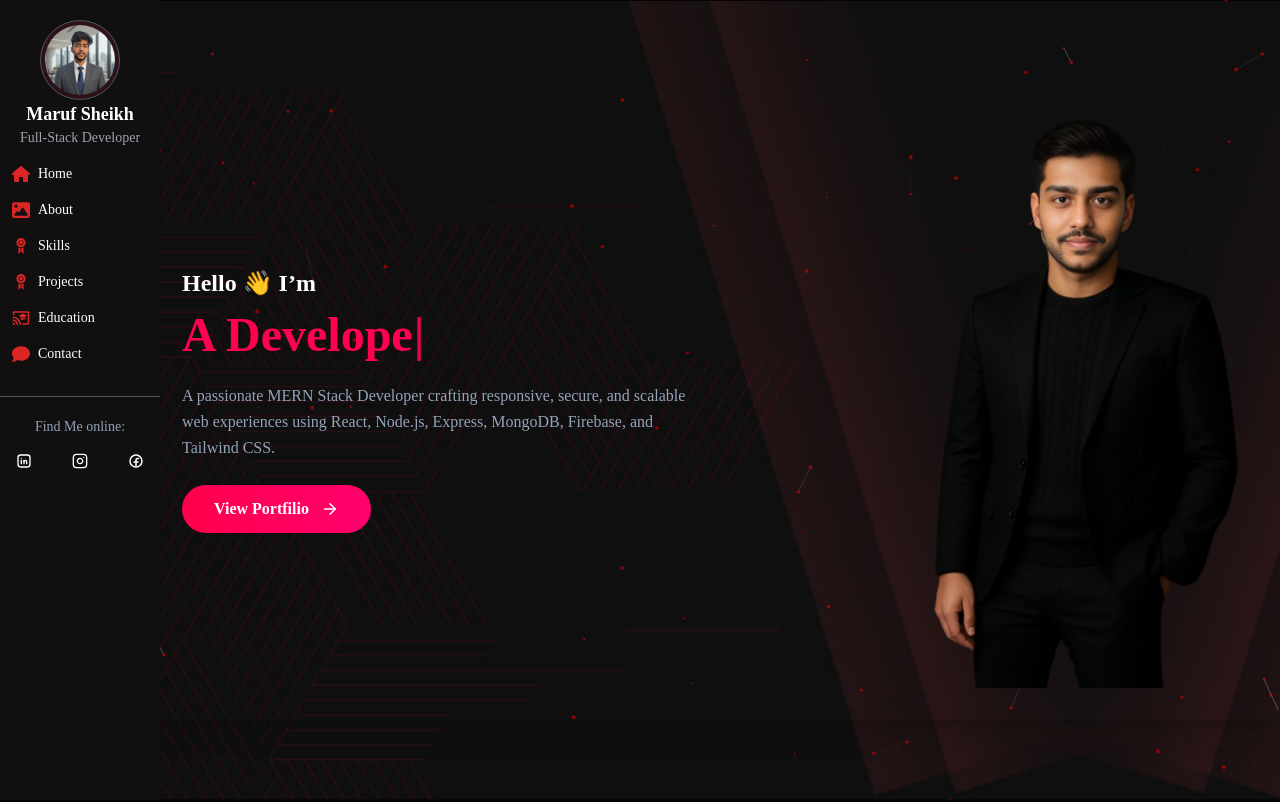
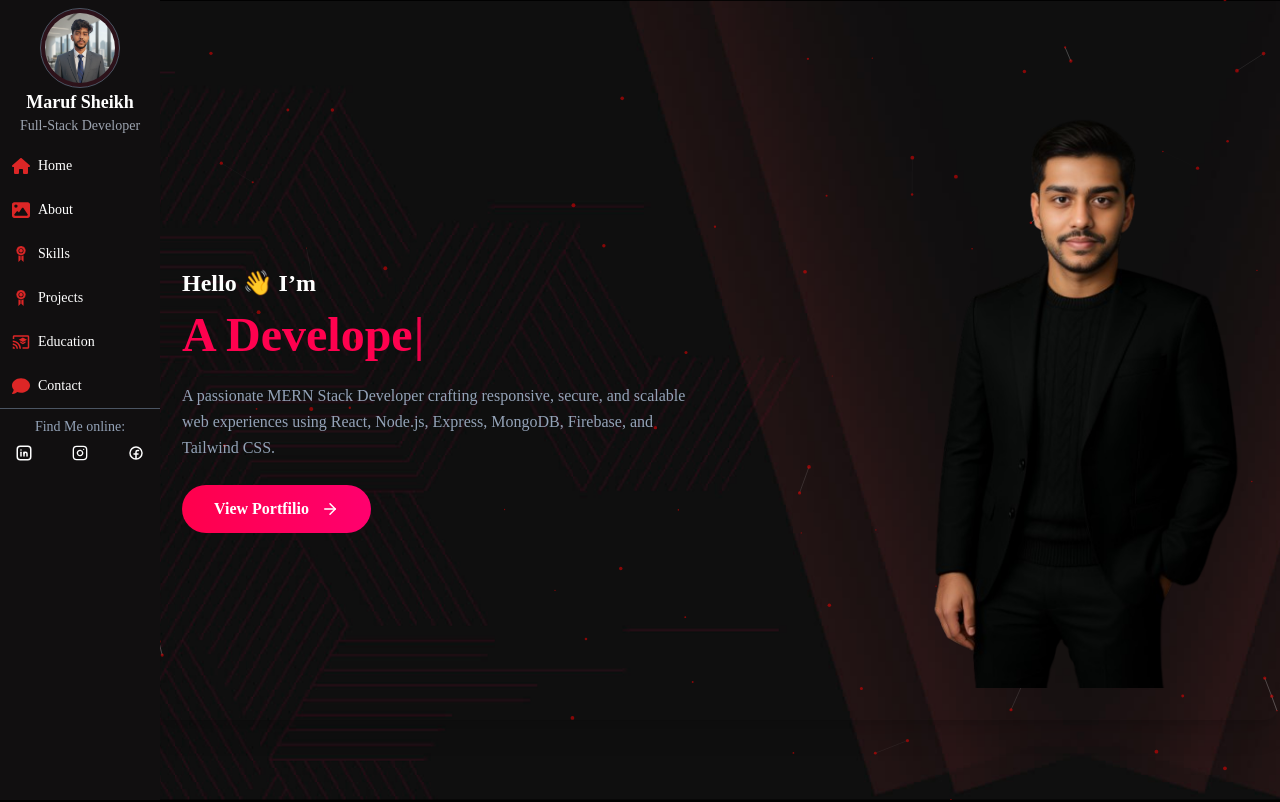
Before and after one commit to Marufsheikh404/p_portfolio, a React (Vite) app: page / in a window 1280 px wide. Shown: the top 802 px of the page. Built offline with nearby package versions, Linux system fonts and the light colour scheme.

Commit message:
skill is done

```diff
--- a/src/Layouts/Main.jsx
+++ b/src/Layouts/Main.jsx
@@ -18,7 +18,7 @@ const Main = () => {
     const contactRef = useRef();
     const FooterRef = useRef();
 
-    // 🧠 useMemo দিয়ে refs object stable করা হলো
+    // useMemo দিয়ে refs object stable করা হলো
     const refs = useMemo(
         () => ({
             homeRef,
@@ -33,13 +33,12 @@ const Main = () => {
     );
 
     // Custom smooth scroll function
-    const smoothScrollTo = (target, duration = 1500) => {
+    const smoothScrollTo = (target, duration = 1000) => {
         const startY = window.scrollY;
         const targetY = target.current.offsetTop;
         const distanceY = targetY - startY;
         const startTime = performance.now();
 
-        // 🎯 Cubic easing function (আরও smooth)
         const easeInOutCubic = (t) =>
             t < 0.5
                 ? 4 * t * t * t
@@ -49,9 +48,7 @@ const Main = () => {
             const elapsed = currentTime - startTime;
             const progress = Math.min(elapsed / duration, 1);
             const eased = easeInOutCubic(progress);
-
             window.scrollTo(0, startY + distanceY * eased);
-
             if (progress < 1) requestAnimationFrame(animation);
         };
 
@@ -59,32 +56,41 @@ const Main = () => {
     };
 
     const scrollTo = (ref) => {
-        if (ref.current) smoothScrollTo(ref, 1000); // 2000ms = 2s scroll duration
+        if (ref.current) smoothScrollTo(ref);
     };
 
     // Active section state
     const [active, setActive] = useState("home");
 
-    // Active section tracking on scroll
+    // Scroll tracking for active button
     useEffect(() => {
         const handleScroll = () => {
-            const scrollPos = window.scrollY + 200; // offset to detect section early
+            const scrollPos = window.scrollY + window.innerHeight / 2; // viewport center
+            let currentActive = active; // default to current active
+
             for (const [key, ref] of Object.entries(refs)) {
-                if (ref.current && ref.current.offsetTop <= scrollPos) {
-                    setActive(key);
+                if (ref.current) {
+                    const { top } = ref.current.getBoundingClientRect();
+                    const offsetTop = top + window.scrollY;
+                    if (scrollPos >= offsetTop) {
+                        currentActive = key;
+                    }
                 }
             }
+
+            setActive(currentActive);
         };
 
         window.addEventListener("scroll", handleScroll);
+        handleScroll(); // initial check
         return () => window.removeEventListener("scroll", handleScroll);
     }, [refs]);
 
     return (
         <div className="flex">
             {/* Fixed Sidebar */}
-            <div className="fixed  flex-1 bg-[#110F10] top-0 left-0 h-screen w-40 z-50">
-                <Header scrollTo={scrollTo} refs={refs} active={active} />
+            <div className="fixed flex-1 bg-[#110F10] top-0 left-0 h-screen w-40 z-50">
+                <Header scrollTo={scrollTo} refs={refs} active={active} setActive={setActive} />
             </div>
 
             {/* Main content */}
--- a/src/components/Header.jsx
+++ b/src/components/Header.jsx
@@ -11,7 +11,7 @@ const Header = ({ refs, scrollTo, active }) => {
         { icon: <FaHouse />, text: "Home", ref: refs.homeRef, id: "home" },
         { icon: <FaImage />, text: "About", ref: refs.aboutRef, id: "about" },
         { icon: <GiAchievement />, text: "Skills", ref: refs.SkillRef, id: "skill" },
-        { icon: <GiAchievement />, text: "Projects", ref: refs.ProjectRef, id: "project" },
+        { icon: <GiAchievement />, text: "Projects", ref: refs.ProjectRef, id: "" },
         { icon: <MdOutlineCastForEducation />, text: "Education", ref: refs.EducationRef, id: "education" },
         { icon: <FaComment />, text: "Contact", ref: refs.contactRef, id: "contact" },
     ];
@@ -19,7 +19,7 @@ const Header = ({ refs, scrollTo, active }) => {
     return (
         <div className="flex flex-col gap-4 w-full mt-5">
             {/* Profile Section */}
-            <div className="flex flex-col items-center">
+            <div className="flex flex-col -mt-3 items-center">
                 <img
                     className="w-20 mb-3  rounded-full p-1 border border-gray-600 bg-[#2D121A] object-cover hover:scale-105 transition-transform duration-300"
                     src={profile}
@@ -32,21 +32,21 @@ const Header = ({ refs, scrollTo, active }) => {
                 <button
                     key={idx}
                     onClick={() => scrollTo(item.ref)}
-                    className={`flex group items-center gap-2 px-3  rounded-md w-sm transition-all hover:bg-[#FF014F]/80 hover:translate-x-1 ${active === item.id ? "bg-[#FF014F] text-black" : "text-white"
+                    className={`flex group items-center gap-2 px-3 py-1 rounded-md w-sm transition-all hover:bg-[#FF014F]/80 hover:translate-x-1 ${active === item.id ? "bg-[#FF014F] text-black" : "text-white"
                         }`}
                 >
                     <span className="text-lg text-red-600 group-hover:text-black">{item.icon}</span>
                     <p className="text-sm">{item.text}</p>
                 </button>
             ))}
-            <hr className="border-gray-600 w-full my-4" />
+            <hr className="border-gray-600 -mt-2 w-full my-4" />
             {/* Social Icons */}
-            <div className="text-center -mt-3">
-                <p className='text-sm text-slate-400 mb-2'>Find Me online:</p>
+            <div className="text-center -mt-6">
+                <p className='text-sm text-slate-400'>Find Me online:</p>
                 <div className="flex items-center justify-center gap-6 mb-3 text-white text-lg group">
                     <a
                         href="https://www.linkedin.com/in/maruf-sheikh-699522351"
-                        className="transition-transform duration-500 group-hover:text-black hover:scale-125 hover:rotate-180 text-white w-8 h-8 p-2 rounded-full cursor-pointer hover:bg-red-600 flex items-center justify-center"
+                        className="transition-transform duration-500 group-hover:text-black hover:scale-125 hover:rotate-180 text-white w-8 h-8 py-2 rounded-full cursor-pointer hover:bg-red-600 flex items-center justify-center"
                     >
                         <TbBrandLinkedin />
                     </a>
```
